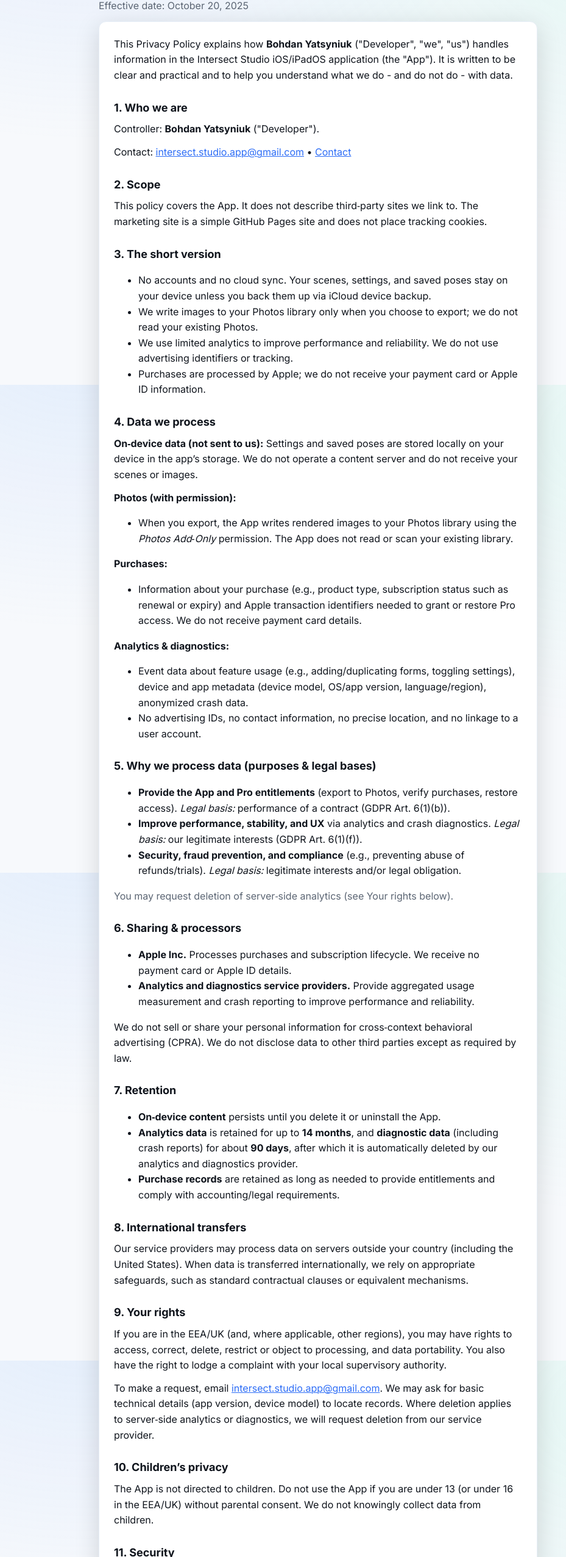
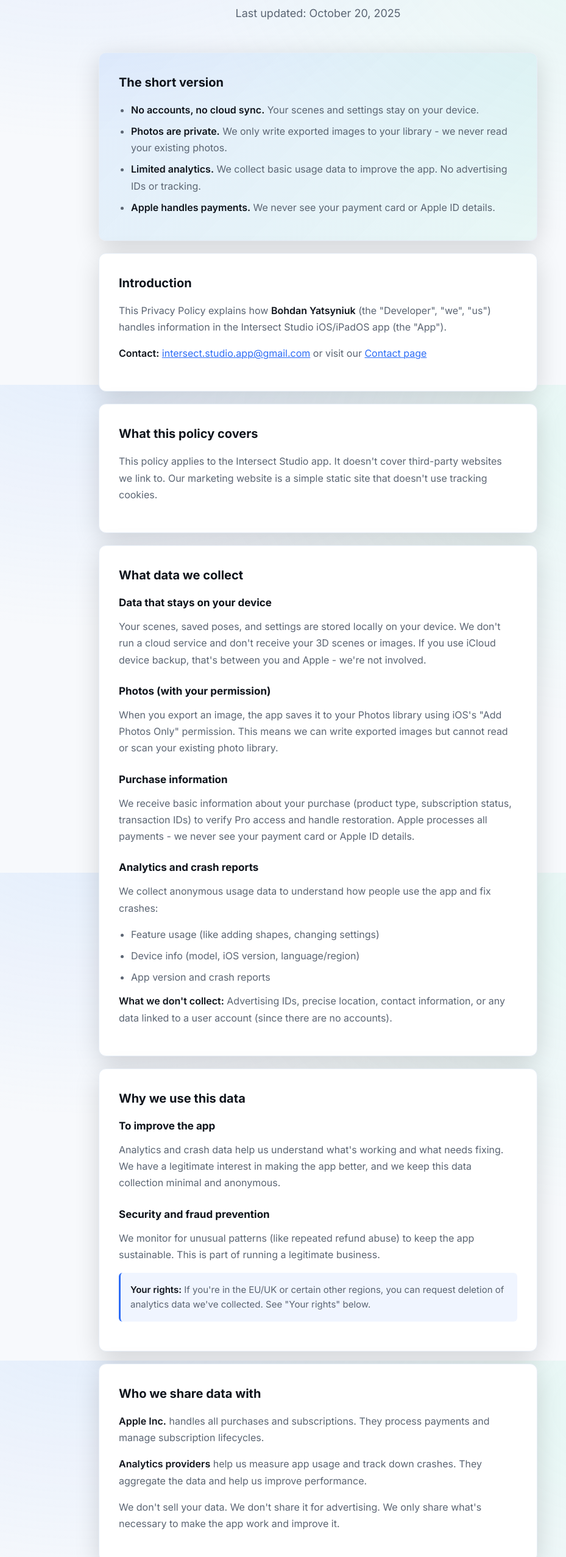
Before and after one commit to kuslota/intersectstudioappsite, a plain HTML site: page docs/privacy/index.html in a window 1280 px wide. Shown: the part 169-2722 px from the top of the page at 61% size, without its empty margins (118-1047 px from the left). Drawn offline with Linux system fonts and the light colour scheme.

Commit message:
update privacy/terms

```diff
--- a/docs/privacy/index.html
+++ b/docs/privacy/index.html
@@ -4,7 +4,7 @@
   <meta charset="utf-8" />
   <meta name="viewport" content="width=device-width, initial-scale=1" />
   <title>Privacy Policy — Intersect Studio</title>
-  <meta name="description" content="Privacy Policy for Intersect Studio (iOS/iPadOS)." />
+  <meta name="description" content="Privacy Policy for Intersect Studio. Clear, honest information about how we handle your data." />
   <link rel="icon" href="../images/icon_light_32.png" sizes="32x32" media="(prefers-color-scheme: light)" />
   <link rel="icon" href="../images/icon_dark_32.png" sizes="32x32" media="(prefers-color-scheme: dark)" />
   <link rel="icon" href="../images/icon_light_512.png" sizes="512x512" media="(prefers-color-scheme: light)" />
@@ -16,99 +16,216 @@
   <link href="https://fonts.googleapis.com/css2?family=Inter:wght@400;500;600;700&display=swap" rel="stylesheet">
   <link rel="stylesheet" href="../styles/site.css" />
   <style>
-    .legal-page{padding:40px 0 60px;}
-    h1{margin:8px 0 10px}
-    h2{margin:26px 0 8px; font-size:18px}
-    p{margin:0 0 12px; color:var(--text)}
-    main a{color:var(--primary); text-decoration:underline; text-decoration-thickness:1px}
-    main a:hover{color:var(--primary-600)}
+    main.privacy-page {
+      padding: 40px 0 80px;
+    }
+
+    .privacy-page .panel {
+      padding: 32px;
+      margin-bottom: 20px;
+    }
+
+    .privacy-page h2 {
+      font-size: 20px;
+      margin: 0 0 16px;
+    }
+
+    .privacy-page h3 {
+      font-size: 17px;
+      margin: 24px 0 12px;
+      color: var(--text);
+    }
+
+    .privacy-page h3:first-of-type {
+      margin-top: 0;
+    }
+
+    .privacy-page p {
+      margin: 0 0 16px;
+      color: var(--muted);
+      line-height: 1.7;
+    }
+
+    .privacy-page ul,
+    .privacy-page ol {
+      margin: 12px 0;
+      padding-left: 20px;
+      color: var(--muted);
+    }
+
+    .privacy-page li {
+      margin: 8px 0;
+      line-height: 1.7;
+    }
+
+    .privacy-page strong {
+      color: var(--text);
+      font-weight: 600;
+    }
+
+    .privacy-page em {
+      color: var(--muted);
+      font-style: italic;
+    }
+
+    .privacy-page a {
+      color: var(--primary);
+      text-decoration: underline;
+      text-decoration-thickness: 1px;
+    }
+
+    .privacy-page a:hover {
+      color: var(--primary-600);
+    }
+
+    .privacy-highlight {
+      background: linear-gradient(135deg, rgba(110,168,254,0.15), rgba(95,225,188,0.1));
+    }
+
+    .privacy-highlight ul {
+      margin: 0;
+    }
+
+    .privacy-note {
+      background: color-mix(in oklab, var(--primary), transparent 93%);
+      border-left: 3px solid var(--primary);
+      border-radius: 6px;
+      padding: 16px;
+      margin: 16px 0;
+      font-size: 15px;
+      color: var(--muted);
+    }
+
+    @media (max-width: 600px) {
+      .privacy-page .panel {
+        padding: 24px 20px;
+      }
+    }
   </style>
 </head>
 <body>
   <header data-site-header></header>
 
-  <main class="container legal-page">
-    <h1>Privacy Policy</h1>
-    <p class="muted">Effective date: October 20, 2025</p>
+  <main class="container legal-page privacy-page">
+    <div class="page-header">
+      <h1>Privacy Policy</h1>
+      <p class="muted">Last updated: October 20, 2025</p>
+    </div>
 
-    <div class="panel">
-  <p>This Privacy Policy explains how <strong>Bohdan Yatsyniuk</strong> ("Developer", "we", "us") handles information in the Intersect Studio iOS/iPadOS application (the "App"). It is written to be clear and practical and to help you understand what we do - and do not do - with data.</p>
+    <section class="panel privacy-highlight">
+      <h2>The short version</h2>
+      <ul>
+        <li><strong>No accounts, no cloud sync.</strong> Your scenes and settings stay on your device.</li>
+        <li><strong>Photos are private.</strong> We only write exported images to your library - we never read your existing photos.</li>
+        <li><strong>Limited analytics.</strong> We collect basic usage data to improve the app. No advertising IDs or tracking.</li>
+        <li><strong>Apple handles payments.</strong> We never see your payment card or Apple ID details.</li>
+      </ul>
+    </section>
 
-  <h2>1. Who we are</h2>
-  <p>Controller: <strong>Bohdan Yatsyniuk</strong> ("Developer").</p>
-  <p>Contact: <a href="mailto:intersect.studio.app@gmail.com">intersect.studio.app@gmail.com</a> • <a href="../contact/">Contact</a></p>
+    <section class="panel">
+      <h2>Introduction</h2>
+      <p>This Privacy Policy explains how <strong>Bohdan Yatsyniuk</strong> (the "Developer", "we", "us") handles information in the Intersect Studio iOS/iPadOS app (the "App").</p>
 
-  <h2>2. Scope</h2>
-  <p>This policy covers the App. It does not describe third‑party sites we link to. The marketing site is a simple GitHub Pages site and does not place tracking cookies.</p>
+      <p><strong>Contact:</strong> <a href="mailto:intersect.studio.app@gmail.com">intersect.studio.app@gmail.com</a> or visit our <a href="../contact/">Contact page</a></p>
+    </section>
 
-  <h2>3. The short version</h2>
-  <ul>
-    <li>No accounts and no cloud sync. Your scenes, settings, and saved poses stay on your device unless you back them up via iCloud device backup.</li>
-    <li>We write images to your Photos library only when you choose to export; we do not read your existing Photos.</li>
-    <li>We use limited analytics to improve performance and reliability. We do not use advertising identifiers or tracking.</li>
-    <li>Purchases are processed by Apple; we do not receive your payment card or Apple ID information.</li>
-  </ul>
+    <section class="panel">
+      <h2>What this policy covers</h2>
+      <p>This policy applies to the Intersect Studio app. It doesn't cover third-party websites we link to. Our marketing website is a simple static site that doesn't use tracking cookies.</p>
+    </section>
 
-  <h2>4. Data we process</h2>
-  <p><strong>On‑device data (not sent to us):</strong> Settings and saved poses are stored locally on your device in the app’s storage. We do not operate a content server and do not receive your scenes or images.</p>
+    <section class="panel">
+      <h2>What data we collect</h2>
 
-  <p><strong>Photos (with permission):</strong></p>
-  <ul>
-    <li>When you export, the App writes rendered images to your Photos library using the <em>Photos Add‑Only</em> permission. The App does not read or scan your existing library.</li>
-  </ul>
+      <h3>Data that stays on your device</h3>
+      <p>Your scenes, saved poses, and settings are stored locally on your device. We don't run a cloud service and don't receive your 3D scenes or images. If you use iCloud device backup, that's between you and Apple - we're not involved.</p>
 
-  <p><strong>Purchases:</strong></p>
-  <ul>
-    <li>Information about your purchase (e.g., product type, subscription status such as renewal or expiry) and Apple transaction identifiers needed to grant or restore Pro access. We do not receive payment card details.</li>
-  </ul>
+      <h3>Photos (with your permission)</h3>
+      <p>When you export an image, the app saves it to your Photos library using iOS's "Add Photos Only" permission. This means we can write exported images but cannot read or scan your existing photo library.</p>
 
-  <p><strong>Analytics & diagnostics:</strong></p>
-  <ul>
-    <li>Event data about feature usage (e.g., adding/duplicating forms, toggling settings), device and app metadata (device model, OS/app version, language/region), anonymized crash data.</li>
-    <li>No advertising IDs, no contact information, no precise location, and no linkage to a user account.</li>
-  </ul>
+      <h3>Purchase information</h3>
+      <p>We receive basic information about your purchase (product type, subscription status, transaction IDs) to verify Pro access and handle restoration. Apple processes all payments - we never see your payment card or Apple ID details.</p>
 
-  <h2>5. Why we process data (purposes & legal bases)</h2>
-  <ul>
-    <li><strong>Provide the App and Pro entitlements</strong> (export to Photos, verify purchases, restore access). <em>Legal basis:</em> performance of a contract (GDPR Art. 6(1)(b)).</li>
-    <li><strong>Improve performance, stability, and UX</strong> via analytics and crash diagnostics. <em>Legal basis:</em> our legitimate interests (GDPR Art. 6(1)(f)).</li>
-    <li><strong>Security, fraud prevention, and compliance</strong> (e.g., preventing abuse of refunds/trials). <em>Legal basis:</em> legitimate interests and/or legal obligation.</li>
-  </ul>
-  <p class="muted">You may request deletion of server‑side analytics (see Your rights below).</p>
+      <h3>Analytics and crash reports</h3>
+      <p>We collect anonymous usage data to understand how people use the app and fix crashes:</p>
+      <ul>
+        <li>Feature usage (like adding shapes, changing settings)</li>
+        <li>Device info (model, iOS version, language/region)</li>
+        <li>App version and crash reports</li>
+      </ul>
+      <p><strong>What we don't collect:</strong> Advertising IDs, precise location, contact information, or any data linked to a user account (since there are no accounts).</p>
+    </section>
 
-  <h2>6. Sharing & processors</h2>
-  <ul>
-    <li><strong>Apple Inc.</strong> Processes purchases and subscription lifecycle. We receive no payment card or Apple ID details.</li>
-    <li><strong>Analytics and diagnostics service providers.</strong> Provide aggregated usage measurement and crash reporting to improve performance and reliability.</li>
-  </ul>
-  <p>We do not sell or share your personal information for cross‑context behavioral advertising (CPRA). We do not disclose data to other third parties except as required by law.</p>
+    <section class="panel">
+      <h2>Why we use this data</h2>
 
-  <h2>7. Retention</h2>
-  <ul>
-    <li><strong>On‑device content</strong> persists until you delete it or uninstall the App.</li>
-    <li><strong>Analytics data</strong> is retained for up to <strong>14 months</strong>, and <strong>diagnostic data</strong> (including crash reports) for about <strong>90 days</strong>, after which it is automatically deleted by our analytics and diagnostics provider.</li>
-    <li><strong>Purchase records</strong> are retained as long as needed to provide entitlements and comply with accounting/legal requirements.</li>
-  </ul>
+      <h3>To improve the app</h3>
+      <p>Analytics and crash data help us understand what's working and what needs fixing. We have a legitimate interest in making the app better, and we keep this data collection minimal and anonymous.</p>
 
-  <h2>8. International transfers</h2>
-  <p>Our service providers may process data on servers outside your country (including the United States). When data is transferred internationally, we rely on appropriate safeguards, such as standard contractual clauses or equivalent mechanisms.</p>
+      <h3>Security and fraud prevention</h3>
+      <p>We monitor for unusual patterns (like repeated refund abuse) to keep the app sustainable. This is part of running a legitimate business.</p>
 
-  <h2>9. Your rights</h2>
-  <p>If you are in the EEA/UK (and, where applicable, other regions), you may have rights to access, correct, delete, restrict or object to processing, and data portability. You also have the right to lodge a complaint with your local supervisory authority.</p>
-  <p>To make a request, email <a href="mailto:intersect.studio.app@gmail.com">intersect.studio.app@gmail.com</a>. We may ask for basic technical details (app version, device model) to locate records. Where deletion applies to server‑side analytics or diagnostics, we will request deletion from our service provider.</p>
+      <div class="privacy-note">
+        <strong>Your rights:</strong> If you're in the EU/UK or certain other regions, you can request deletion of analytics data we've collected. See "Your rights" below.
+      </div>
+    </section>
 
-  <h2>10. Children’s privacy</h2>
-  <p>The App is not directed to children. Do not use the App if you are under 13 (or under 16 in the EEA/UK) without parental consent. We do not knowingly collect data from children.</p>
+    <section class="panel">
+      <h2>Who we share data with</h2>
+      <p><strong>Apple Inc.</strong> handles all purchases and subscriptions. They process payments and manage subscription lifecycles.</p>
+      <p><strong>Analytics providers</strong> help us measure app usage and track down crashes. They aggregate the data and help us improve performance.</p>
+      <p>We don't sell your data. We don't share it for advertising. We only share what's necessary to make the app work and improve it.</p>
+    </section>
 
-  <h2>11. Security</h2>
-  <p>We use platform security features (sandboxing, data protection at rest). No method of storage or transmission is 100% secure, so we cannot guarantee absolute security.</p>
+    <section class="panel">
+      <h2>How long we keep data</h2>
+      <ul>
+        <li><strong>On-device content:</strong> Stays until you delete it or uninstall the app</li>
+        <li><strong>Analytics data:</strong> Automatically deleted after 14 months</li>
+        <li><strong>Crash reports:</strong> Deleted after about 90 days</li>
+        <li><strong>Purchase records:</strong> Kept as long as needed for Pro access and legal requirements</li>
+      </ul>
+    </section>
 
-  <h2>12. Changes to this policy</h2>
-  <p>We may update this policy from time to time. We will post the updated version here and update the effective date above.</p>
+    <section class="panel">
+      <h2>International data transfers</h2>
+      <p>Our service providers may store data on servers outside your country, including in the United States. When this happens, we ensure appropriate safeguards are in place (like standard contractual clauses for EU data).</p>
+    </section>
 
-  <h2>13. Contact</h2>
-  <p>Questions or requests: <a href="mailto:intersect.studio.app@gmail.com">intersect.studio.app@gmail.com</a> • <a href="../contact/">Contact</a></p>
-</div>
+    <section class="panel">
+      <h2>Your rights</h2>
+      <p>Depending on where you live (especially in the EU/UK), you may have rights to:</p>
+      <ul>
+        <li>Access your data</li>
+        <li>Correct inaccurate information</li>
+        <li>Request deletion</li>
+        <li>Object to certain processing</li>
+        <li>Export your data</li>
+        <li>Complain to a data protection authority</li>
+      </ul>
+      <p>To exercise these rights, email us at <a href="mailto:intersect.studio.app@gmail.com">intersect.studio.app@gmail.com</a>. We may ask for basic details (app version, device model) to locate your records. For analytics deletion, we'll request removal from our service provider.</p>
+    </section>
+
+    <section class="panel">
+      <h2>Children's privacy</h2>
+      <p>Intersect Studio is suitable for all ages. We use analytics strictly for app improvement, not advertising or tracking. We don't knowingly collect personal information from children, and our data collection is minimal and anonymous.</p>
+      <p>Parents: if you have questions about how we handle data, please reach out at <a href="mailto:intersect.studio.app@gmail.com">intersect.studio.app@gmail.com</a>.</p>
+    </section>
+
+    <section class="panel">
+      <h2>Security</h2>
+      <p>We use iOS security features like sandboxing and data protection. No system is 100% secure, but we take reasonable precautions to protect your information.</p>
+    </section>
+
+    <section class="panel">
+      <h2>Changes to this policy</h2>
+      <p>We may update this policy occasionally. When we do, we'll post the new version here and update the date at the top. Significant changes will be noted in the app or on our website.</p>
+    </section>
+
+    <section class="panel">
+      <h2>Questions?</h2>
+      <p>If you have questions about this policy or how we handle data, reach out at <a href="mailto:intersect.studio.app@gmail.com">intersect.studio.app@gmail.com</a> or visit our <a href="../contact/">Contact page</a>.</p>
+    </section>
   </main>
 
   <footer data-site-footer></footer>
```
Also changed, not shown: docs/index.html (+1 -1 lines), docs/terms/index.html (+174 -45 lines).
